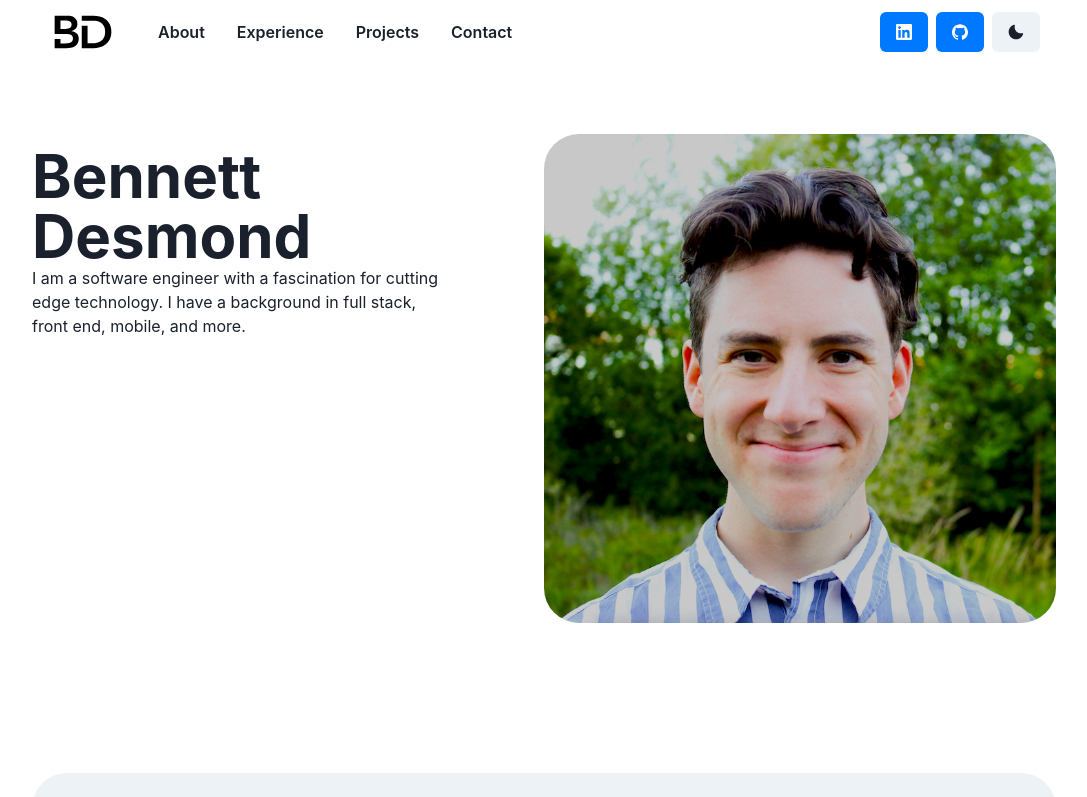
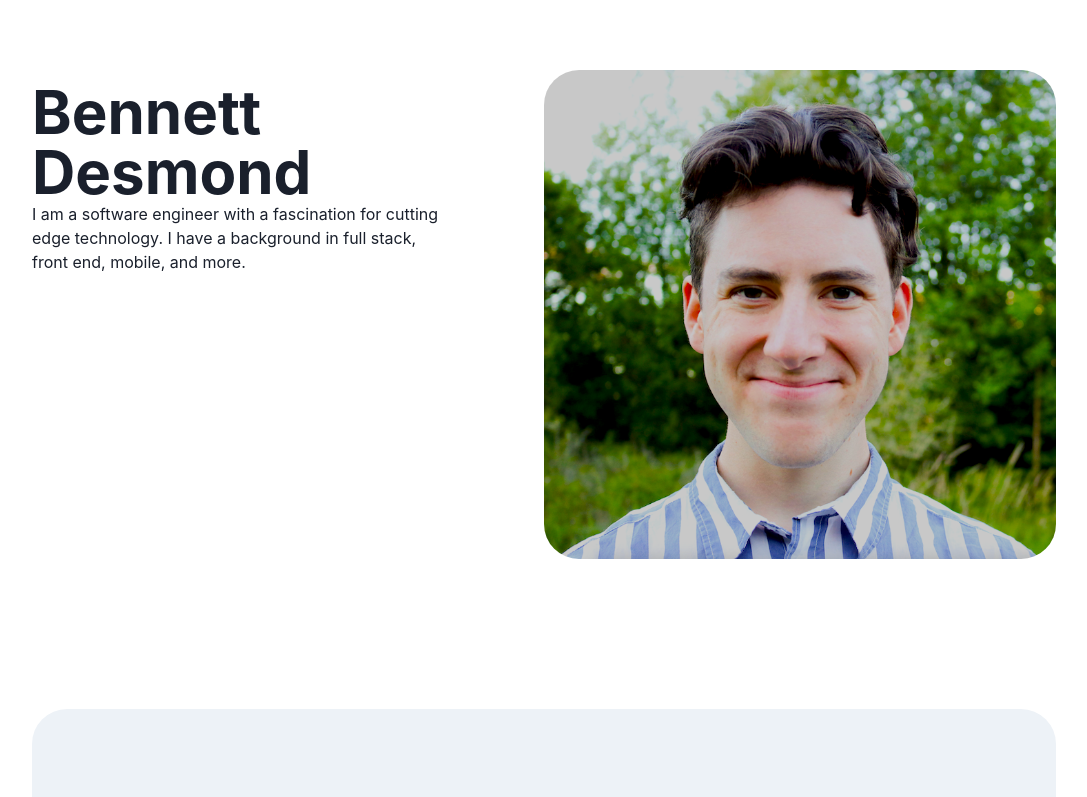
Before and after one commit to BennettDesmond/bennett-a-desmond, a Next.js app: page / in a window 1280 px wide. Shown: the top 797 px of the page, without its empty margins (96-1183 px from the left). Built offline with nearby package versions, Linux system fonts and the light colour scheme.

Commit message:
Testing to see if this resloves deployment issues

```diff
--- a/pages/index.tsx
+++ b/pages/index.tsx
@@ -1,5 +1,5 @@
 import Head from "next/head";
-import NavBar from "../components/navbar/NavBar";
+// import NavBar from "../components/navbar/NavBar";
 import Overview from "../components/Overview";
 import About from "../components/About";
 import Experiences from "../components/experience/Experiences";
@@ -17,7 +17,7 @@ export default function Home() {
         <link rel="icon" href="/Bennett_Logo-01.svg" />
       </Head>
       <Box marginX="10%">
-        <NavBar></NavBar>
+        {/* <NavBar></NavBar> */}
         <VStack spacing={20}>
           <Overview></Overview>
           <About></About>
```
